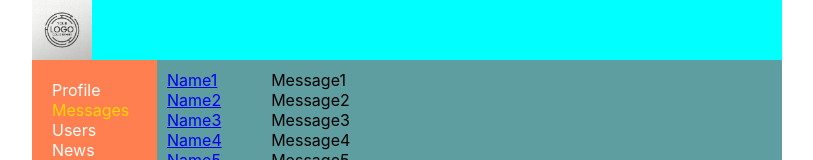
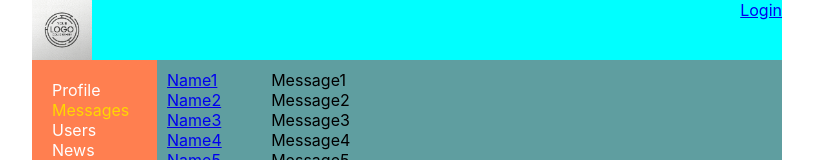
Before and after one commit to ksasrg/samurai-way, a React (Create React App) app: page /dialogs in a window 1280 px wide. Shown: the top 160 px of the page, without its empty margins (233-1046 px from the left). Built offline with nearby package versions, Linux system fonts and the light colour scheme; no server answers.

Commit message:
61 - cookie

```diff
--- a/src/App.tsx
+++ b/src/App.tsx
@@ -6,11 +6,12 @@ import Header from './components/Header/Header';
 import Navbar from './components/Navbar/Navbar';
 import { UsersContainer } from './components/Users/UsersContainer';
 import { ProfileContainer } from './components/Profile/ProfileContainer';
+import { HeaderContainer } from './components/Header/HeaderContainer';
 
 function App() {
   return (
     <div className='app-wrapper'>
-      <Header />
+      <HeaderContainer />
       <Navbar />
       <div className='app-wrapper-content'>
         <Route path='/profile/:userId?' render={() => <ProfileContainer />} />
--- a/src/components/Header/Header.module.css
+++ b/src/components/Header/Header.module.css
@@ -6,4 +6,9 @@
 .header img {
   /* width: 5%; */
   height: 100%;
+
 }
+.loginBlock {
+  display: inline;
+  float: right;
+}
--- a/src/components/Header/Header.tsx
+++ b/src/components/Header/Header.tsx
@@ -1,10 +1,17 @@
 import React from 'react';
 import s from './Header.module.css';
+import { NavLink } from 'react-router-dom';
+import { HeaderPropsType } from './HeaderContainer';
 
-const Header = () => {
+const Header = (props: HeaderPropsType) => {
   return (
     <header className={s.header}>
       <img src="logo.webp"  alt="" />
+
+      <div className={s.loginBlock}>
+        {props.isAuth && props.login}
+        <NavLink to={'/login'}>Login</NavLink>
+      </div>
     </header>
   );
 };
--- /dev/null
+++ b/src/components/Header/HeaderContainer.tsx
@@ -0,0 +1,45 @@
+import React from "react";
+import Header from "./Header";
+import axios from "axios";
+import { connect } from "react-redux";
+import { UserAuthDispatchActionType, setAuthUserData } from "../../redux/auth-reducer";
+import { StoreType } from "../../redux/redux-store";
+
+export type HeaderAPIContainerPropsType = mapStateToPropsType & {
+    setAuthUserData: (userId: number, email: string, login: string) => void
+}
+
+class HeaderAPIContainer extends React.Component<HeaderAPIContainerPropsType> {
+
+    componentDidMount(): void {
+        axios.get(`https://social-network.samuraijs.com/api/1.0/auth/me`, {
+            withCredentials: true
+        })
+            .then((response) => {
+                // debugger
+                if (response.data.resultCode === 0) {
+                    const { id, email, login } = response.data.data
+                    this.props.setAuthUserData(id, email, login)
+                    console.log(id, email, login);
+
+                }
+
+
+            })
+    }
+
+    render() {
+        return <Header {...this.props}/>
+    }
+}
+
+type mapStateToPropsType = ReturnType<typeof mapStateToProps>
+export type HeaderPropsType = mapStateToPropsType
+const mapStateToProps = (state: StoreType) => {
+    return {
+        isAuth: state.auth.isAuth,
+        login: state.auth.login
+    }
+}
+
+export const HeaderContainer = connect(mapStateToProps, { setAuthUserData })(HeaderAPIContainer)
--- /dev/null
+++ b/src/redux/auth-reducer.ts
@@ -0,0 +1,41 @@
+import { UserType, UsersType } from "./users-reducer"
+
+// export type AuthState = typeof InitialState
+
+export type AuthState = {
+    userId: number | null,
+    email: string | null,
+    login: string | null,
+    isAuth: boolean
+}
+
+const InitialState = {
+    userId: null,
+    email: null,
+    login: null,
+    isAuth: false
+
+}
+
+export const authReducer = (state: AuthState = InitialState, action: UserAuthDispatchActionType): AuthState => {
+
+    switch (action.type) {
+        case 'SET-USER-DATA':
+            return {
+                ...state,
+                ...action.data,
+                isAuth: true
+            }
+
+        default:
+            return state
+    }
+}
+
+export type UserAuthDispatchActionType = SetAuthUserDataACType
+
+
+
+export type SetAuthUserDataACType = ReturnType<typeof setAuthUserData>
+export const setAuthUserData = (userId: number, email: string, login: string) =>
+    ({ type: 'SET-USER-DATA', data: { userId, email, login } }) as const
--- a/src/redux/redux-store.tsx
+++ b/src/redux/redux-store.tsx
@@ -2,11 +2,13 @@ import { combineReducers, createStore } from "redux";
 import { dialogsReducer } from "./dialogs-reducer";
 import { profileReducer } from "./profile-reducer";
 import { usersReducer } from "./users-reducer";
+import { authReducer } from "./auth-reducer";
 
 const reducers = combineReducers({
     profilePage: profileReducer,
     messagesPage: dialogsReducer,
     usersPage: usersReducer,
+    auth: authReducer,
 })
 
 export type StoreType = ReturnType<typeof reducers>
```
